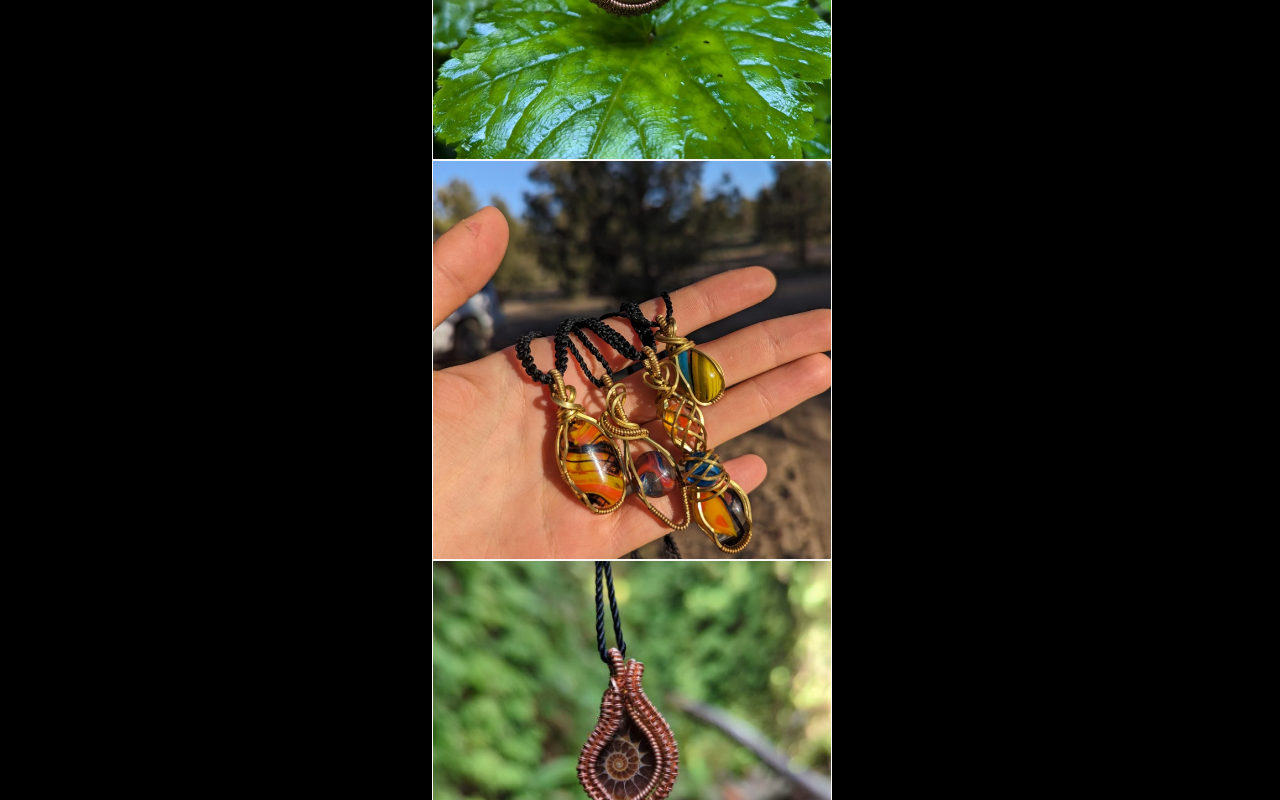
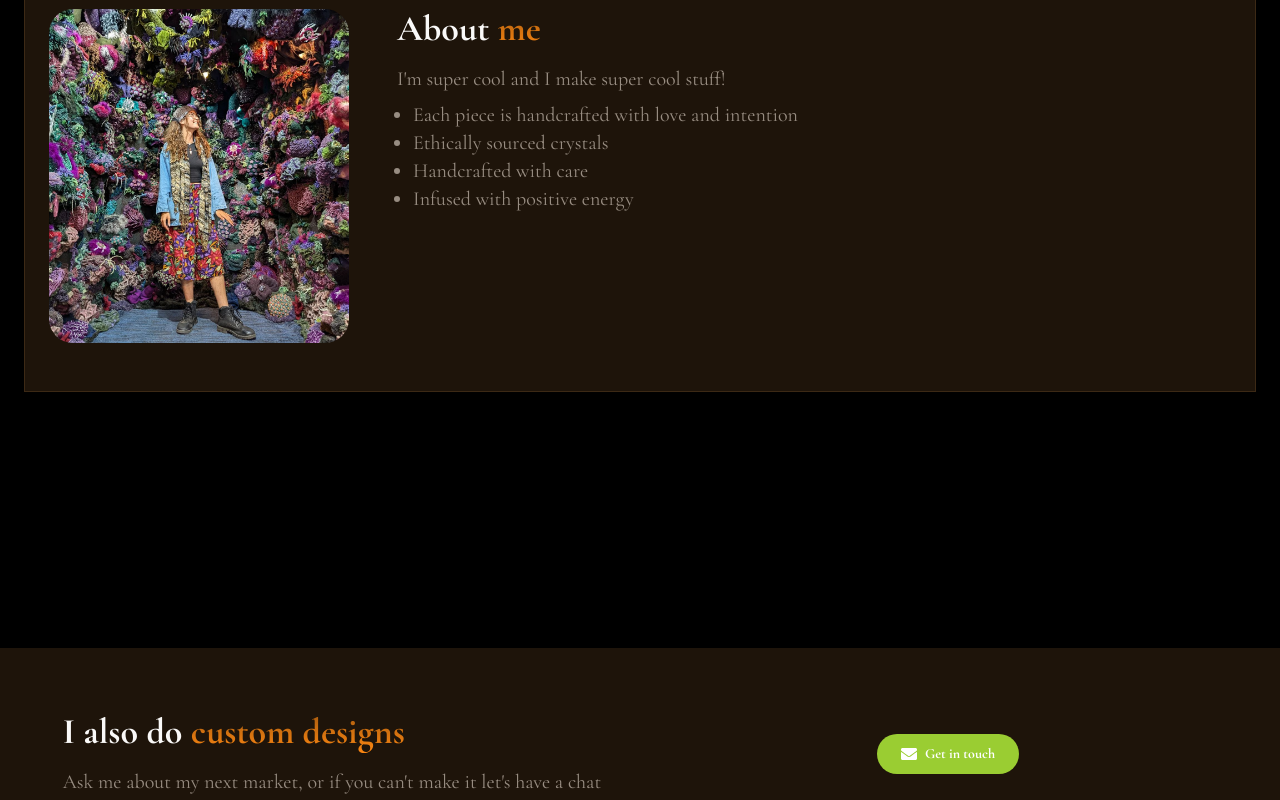
Before and after one commit to JesseHolwell/trinkets-by-challis, a React (Vite) app: page / in a window 1280 px wide. Shown: the part 1340-2140 px from the top of the page. Built offline with nearby package versions, Linux system fonts and the light colour scheme; a web font is replaced by a local one.

Commit message:
Improved carousel

```diff
--- a/package.json
+++ b/package.json
@@ -40,6 +40,7 @@
     "lucide-react": "^0.424.0",
     "react": "^18.3.1",
     "react-dom": "^18.3.1",
+    "react-gallery-carousel": "^0.4.0",
     "react-icons": "^5.3.0",
     "tailwind-merge": "^2.4.0",
     "tailwindcss-animate": "^1.0.7"
--- a/src/App.tsx
+++ b/src/App.tsx
@@ -15,7 +15,7 @@ import { Team } from "./components/Team";
 import { Testimonials } from "./components/Testimonials";
 import "./App.css";
 import ProductGallery from "./components/ProductGallery";
-import Carousel from "./components/Carousel";
+import Carousel from "./components/Portfolio";
 
 function App() {
   return (
--- a/src/components/About.tsx
+++ b/src/components/About.tsx
@@ -9,7 +9,7 @@ export const About = () => {
           <img
             src={pilot}
             alt=""
-            className="w-[300px] object-contain rounded-r-3xl"
+            className="w-[300px] object-contain rounded-3xl"
           />
           <div className="bg-green-0 flex flex-col justify-between">
             <div className="pb-6">
@@ -20,11 +20,13 @@ export const About = () => {
                 </span>
               </h2>
               <p className="text-xl text-muted-foreground mt-4">
-                I'm super cool and I make super cool stuff.
-                <br /> Each piece is handcrafted with love and intention. <br />
-                Ethically sourced crystals <br />
-                Handcrafted with care
-                <br /> Infused with positive energy
+                I'm super cool and I make super cool stuff!
+                <ul className="list-disc pl-4 pt-2">
+                  <li>Each piece is handcrafted with love and intention</li>
+                  <li>Ethically sourced crystals</li>
+                  <li>Handcrafted with care</li>
+                  <li>Infused with positive energy</li>
+                </ul>
               </p>
             </div>
 
--- a/src/components/Carousel.tsx
+++ /dev/null
@@ -1,95 +0,0 @@
-//Carousel.tsx
-"use client";
-import * as React from "react";
-// import Image from "next/image";
-
-import {
-  Dialog,
-  DialogContent,
-  DialogHeader,
-  DialogTrigger,
-} from "@/components/ui/dialog";
-import { ScrollArea, ScrollBar } from "@/components/ui/scroll-area";
-import { Button } from "@/components/ui/button";
-
-// import { Icon } from "@iconify/react/dist/iconify.js";
-
-// Static image paths
-const staticImages = [
-  "/products/11.jpg",
-  "/products/2.jpg",
-  "/products/9.jpg",
-  "/products/3.jpg",
-  "/products/10.jpg",
-  "/products/4.jpg",
-  "/products/5.jpg",
-  "/products/6.webp",
-  "/products/7.jpg",
-  "/products/8.jpg",
-];
-
-// Carousel component
-export default function Carousel() {
-  // State variables
-  const [selectedImage, setSelectedImage] = React.useState(staticImages[0]);
-  const [selectedImageIndex, setSelectedImageIndex] = React.useState(0);
-
-  // Function to handle next image
-  const handleNext = () => {
-    const nextIndex = (selectedImageIndex + 1) % staticImages.length;
-    setSelectedImage(staticImages[nextIndex]);
-    setSelectedImageIndex(nextIndex);
-  };
-
-  // Function to handle previous image
-  const handlePrev = () => {
-    const prevIndex =
-      (selectedImageIndex - 1 + staticImages.length) % staticImages.length;
-    setSelectedImage(staticImages[prevIndex]);
-    setSelectedImageIndex(prevIndex);
-  };
-
-  // Render
-  return (
-    <div className="w-[90vw] sm:w-[60vw] md:w-[40vw]  sm:px-4 mx-auto pt-6">
-      {/* Scrollbar title */}
-      <span
-        className="text-2xl font-medium"
-        style={{ color: "var(--foreground)" }}
-      >
-        {/* Scrollbar */}
-      </span>
-
-      <div className="flex p-8 flex flex-col ">
-        {/* Image gallery */}
-        {staticImages.map((image, index) => (
-          <figure className="shrink-0">
-            <div
-              className="overflow-hidden border shadow-2xl rounded-md mr-4"
-              style={{ borderColor: "var(--border)" }}
-            >
-              <div className="relative shadow-lg w-100">
-                {/* Image */}
-                <img
-                  src={image}
-                  alt={"Image " + (index + 1)}
-                  className="aspect-square object-cover transition-opacity opacity-0 duration-100 cursor-pointer"
-                  width="100%"
-                  //   height={100}
-                  onClick={() => {
-                    setSelectedImage(image);
-                    setSelectedImageIndex(index);
-                  }}
-                  onLoad={(event) => {
-                    const target = event.target as HTMLImageElement;
-                    target.classList.remove("opacity-0");
-                  }}
-                />
-              </div>
-            </div>
-          </figure>
-        ))}
-      </div>
-    </div>
-  );
-}
--- a/src/components/Cta.tsx
+++ b/src/components/Cta.tsx
@@ -14,13 +14,14 @@ export const Cta = () => {
             </span>
           </h2>
           <p className="text-muted-foreground text-xl mt-4 mb-8 lg:mb-0">
-            Come visit me at a market, or if you can't make it send me an email
-            and let's chat
+            Ask me about my next market, or if you can't make it let's have a
+            chat
           </p>
         </div>
 
         <div className="space-y-4 lg:col-start-2">
           <Button className="w-auto bg-[#9acd32] hover:bg-[#9acd32] text-white font-semibold py-3 px-6 rounded-full transition duration-300 ease-in-out transform hover:scale-105">
+            <FaEnvelope className="mr-2 h-4 w-4" />
             Get in touch
           </Button>
 
--- a/src/components/Hero.tsx
+++ b/src/components/Hero.tsx
@@ -48,6 +48,7 @@ export const Hero = () => {
 
           <div className="space-y-4 w-min">
             <Button className="w-full bg-[#9acd32] hover:bg-[#9acd32] text-white font-semibold py-3 px-6 rounded-full transition duration-300 ease-in-out transform hover:scale-105">
+              <FaEnvelope className="mr-2 h-4 w-4" />
               Get in touch
             </Button>
             <div className="flex justify-center space-x-4">
--- /dev/null
+++ b/src/components/Portfolio.tsx
@@ -0,0 +1,72 @@
+import * as React from "react";
+import Carousel from "react-gallery-carousel";
+import "react-gallery-carousel/dist/index.css";
+
+// Static image paths
+const staticImages = [
+  "/products/11.jpg",
+  "/products/2.jpg",
+  "/products/9.jpg",
+  "/products/3.jpg",
+  "/products/10.jpg",
+  "/products/4.jpg",
+  "/products/5.jpg",
+  "/products/6.webp",
+  "/products/7.jpg",
+  "/products/8.jpg",
+];
+
+const craftImages = [
+  // {
+  //   src: "1.jpg",
+  // },
+  {
+    src: "products/11.jpg",
+  },
+  { src: "products/2.jpg" },
+  {
+    src: "products/9.jpg",
+  },
+  {
+    src: "products/3.jpg",
+  },
+  {
+    src: "products/10.jpg",
+  },
+
+  {
+    src: "products/4.jpg",
+  },
+  {
+    src: "products/5.jpg",
+  },
+  {
+    src: "products/6.webp",
+  },
+  {
+    src: "products/7.jpg",
+  },
+  {
+    src: "products/8.jpg",
+  },
+];
+
+export default function Portfolio() {
+  return (
+    <div className="">
+      <Carousel
+        images={craftImages}
+        canAutoPlay="false"
+        isAutoPlaying="true"
+        hasMediaButton="false"
+        hasSizeButton="false"
+        hasIndexBoard="false"
+        transitionSpeed="4"
+        thumbnailWidth="23%"
+        thumbnailHeight="23%"
+        // style="{{w-100 md:w-auto}}"
+        style={{ height: "80vh" }}
+      />
+    </div>
+  );
+}
--- a/src/components/ProductGallery.tsx
+++ b/src/components/ProductGallery.tsx
@@ -3,7 +3,8 @@ import { useState, useEffect } from "react";
 import { Card, CardHeader, CardTitle } from "@/components/ui/card";
 import { Button } from "@/components/ui/button";
 import { ChevronLeft, ChevronRight } from "lucide-react";
-import Carousel from "./Carousel";
+import Carousel from "./Portfolio";
+import Portfolio from "./Portfolio";
 
 interface CraftProps {
   name: string;
@@ -85,10 +86,9 @@ const ProductGallery = () => {
       </p>
 
       <div className="relative max-w-6xl mx-auto">
-        <div className="overflow-hidden">
-          <Carousel />
+        <Portfolio />
 
-          {/* <div
+        {/* <div
             className="flex transition-transform duration-300 ease-in-out"
             style={{ transform: `translateX(-${currentIndex * 25}%)` }}
           >
@@ -107,7 +107,6 @@ const ProductGallery = () => {
               </Card>
             ))}
           </div> */}
-        </div>
         {/* <Button
           onClick={prevImage}
           className="absolute left-0 top-1/2 transform -translate-y-1/2 rounded-full p-2"
```
Also changed, not shown: 1 other file (tests, documents, lock files or other folders).
